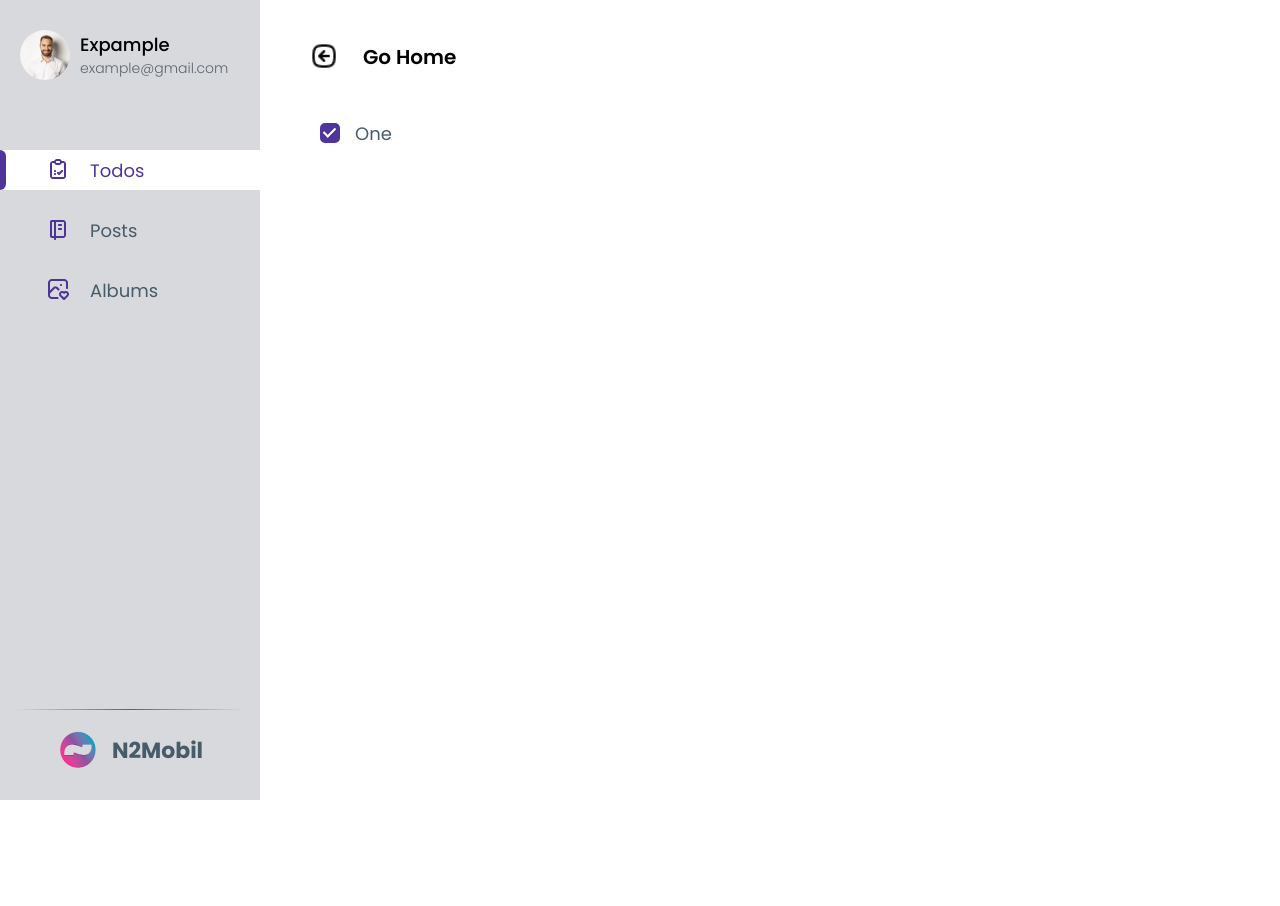
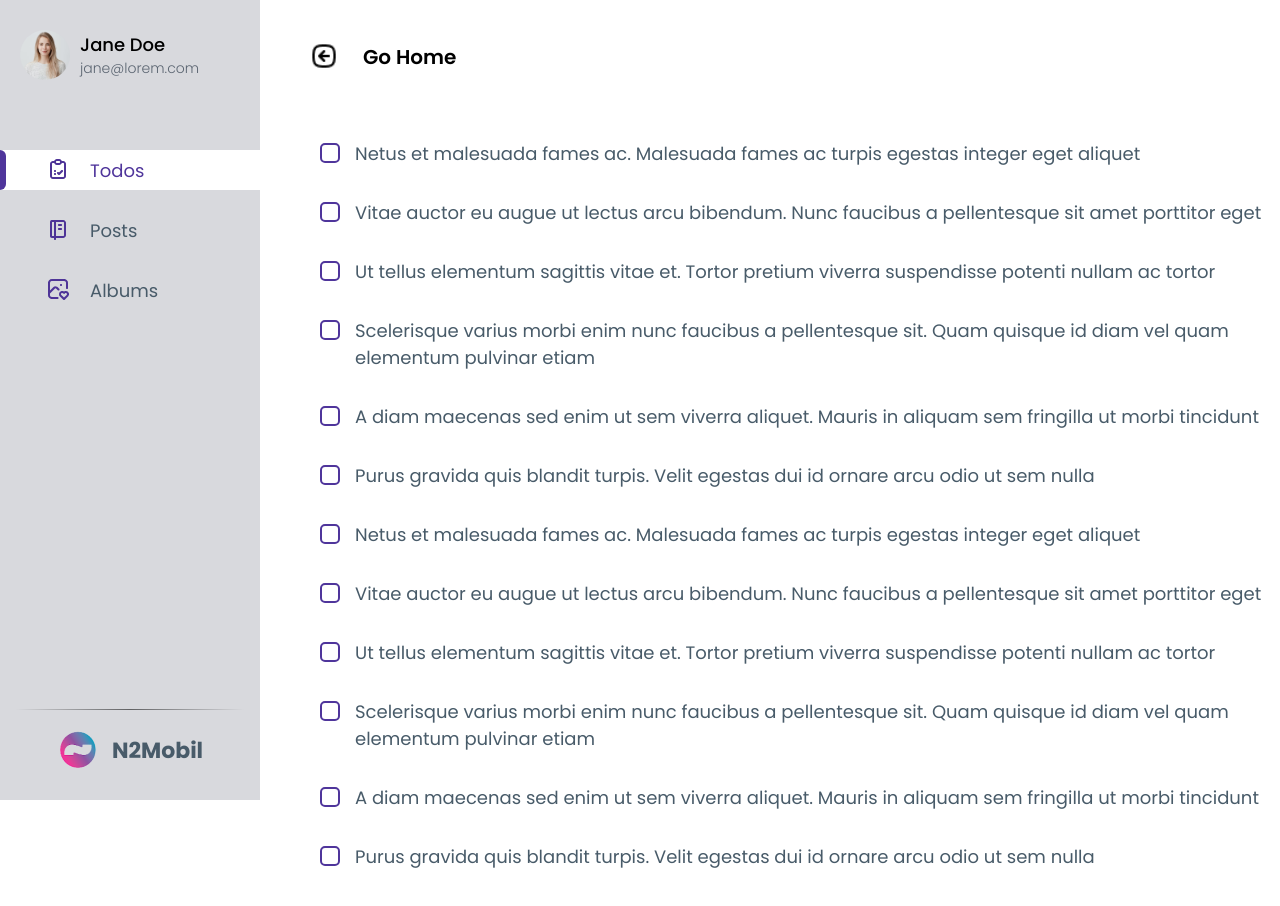
Before and after one commit to HalimDnck/vue-n2-project-scss, a Vue app: page /posts/1 in a window 1280 px wide. Shown: the top 906 px of the page. After the commit the page ends 882 px from the top, so only its background shows below. Built offline with nearby package versions, Linux system fonts and the light colour scheme.

Commit message:
todos-final

```diff
--- a/src/assets/todos_style.scss
+++ b/src/assets/todos_style.scss
@@ -28,7 +28,7 @@
 
       main{
          width: 100%;
-         height: 100%;
+         height: 80%;
          padding-left: 60px;
          .todo{
             ul{
@@ -37,6 +37,7 @@
                   display: flex;
                   align-items: center;
                   gap: 20px;
+                  padding-top: 20px;
 
                   .todo-item {
                      display: block;
@@ -59,7 +60,7 @@
                         width: 0;
                      }
 
-                     .new-checkmark {
+                     .true-checkmark {
                         position: absolute;
                         top: 0;
                         left: 0;
@@ -86,12 +87,13 @@
                         }
                      }
 
-                     input:checked ~ .new-checkmark {
+                     input:checked ~ .true-checkmark {
                         background-color: $purple;
                      }
-                     input:checked ~ .new-checkmark:after {
+                     input:checked ~ .true-checkmark:after {
                         display: block;
                      }
+
                   }
 
 
@@ -101,5 +103,6 @@
             }
          }
       }
+
    }
 }
--- a/src/components/ProfileNav.vue
+++ b/src/components/ProfileNav.vue
@@ -2,10 +2,10 @@
    <div class="user-sidebar">
       <div class="profile-container">
          <div class="profile">
-            <img src="/src/images/user_1.png" alt="profile image">
+            <img :src="photo" alt="profile image">
             <div class="profile-infos">
-               <h1 class="user-name">Expample</h1>
-               <p class="user-email">example@gmail.com</p>
+               <h1 class="user-name">{{ name }}</h1>
+               <p class="user-email">{{ email }}</p>
             </div>
          </div>
          <hr>
@@ -49,7 +49,11 @@
 </template>
 
 <script>
+export default{
+   name: 'ProfileNav',
 
+   props: ['name', 'email', 'photo', 'website'],
+}
 </script>
 
 <style lang="scss">
--- a/src/components/Todos.vue
+++ b/src/components/Todos.vue
@@ -1,6 +1,10 @@
 <template>
    <div class="todos-page">
-      <ProfileNavVue/>
+
+      <ProfileNavVue
+      :name="person.name"
+      :email="person.email"
+      :photo="person.photo"/>
 
       <div class="todos-container">
          <header>
@@ -15,12 +19,34 @@
          <main>
             <div class="todo">
                <ul>
-                  <li>
-                     <label class="todo-item">One
-                        <input type="checkbox" checked="checked">
-                        <span class="new-checkmark"></span>
-                     </label>
+                  <li v-for="item in items"
+                  :key="item.id"
+                  :text="item.content"
+                  :checked="item.status"
+                  :class="item.class"
+                  >
+                     <div class="div">
+                        <label class="todo-item">{{ item.content }}
+                        <input type="checkbox" :class="item.class" >
+                        <span class="true-checkmark"></span>
+                        </label>
+                     </div>
                   </li>
+
+                  <li v-for="item in items"
+                  :key="item.id"
+                  :text="item.content"
+                  :checked="item.status"
+                  :class="item.class"
+                  >
+                     <div class="div">
+                        <label class="todo-item">{{ item.content }}
+                        <input type="checkbox" :class="item.class" >
+                        <span class="true-checkmark"></span>
+                        </label>
+                     </div>
+                  </li>
+
                </ul>
             </div>
          </main>
@@ -36,6 +62,7 @@ export default{
    components:{
       ProfileNavVue,
    },
+   props: ['content', 'status', 'name', 'email', 'photo', 'website'],
 
    data() {
       return{
@@ -104,6 +131,44 @@ export default{
                photo: '/src/images/user_2.png',
                website: 'nazli.uysal.com'
             },
+         ],
+         items:[
+            {
+               id:1,
+               content: 'Netus et malesuada fames ac. Malesuada fames ac turpis egestas integer eget aliquet',
+               status: '',
+               class: "class1"
+            },
+            {
+               id:2,
+               content: 'Vitae auctor eu augue ut lectus arcu bibendum. Nunc faucibus a pellentesque sit amet porttitor eget',
+               status: '',
+               class: "class2"
+            },
+            {
+               id:3,
+               content: 'Ut tellus elementum sagittis vitae et. Tortor pretium viverra suspendisse potenti nullam ac tortor',
+               status: 'checked',
+               class: "class3"
+            },
+            {
+               id:4,
+               content: 'Scelerisque varius morbi enim nunc faucibus a pellentesque sit. Quam quisque id diam vel quam elementum pulvinar etiam',
+               status: 'checked',
+               class: "class4"
+            },
+            {
+               id:5,
+               content: 'A diam maecenas sed enim ut sem viverra aliquet. Mauris in aliquam sem fringilla ut morbi tincidunt',
+               status: '',
+               class: "class5"
+            },
+            {
+               id:6,
+               content: 'Purus gravida quis blandit turpis. Velit egestas dui id ornare arcu odio ut sem nulla',
+               status: 'checked',
+               class: "class6"
+            },
          ]
       }
    },
@@ -112,10 +177,12 @@ export default{
          return this.persons.find((person) => person.id === Number(this.id));
       }
    }
+
 }
+</script>
 
 
-</script>
+
 
 <style lang="scss">
    @import "../assets/todos_style.scss"
```
Also changed, not shown: src/scripts/todos_script.js (added).
